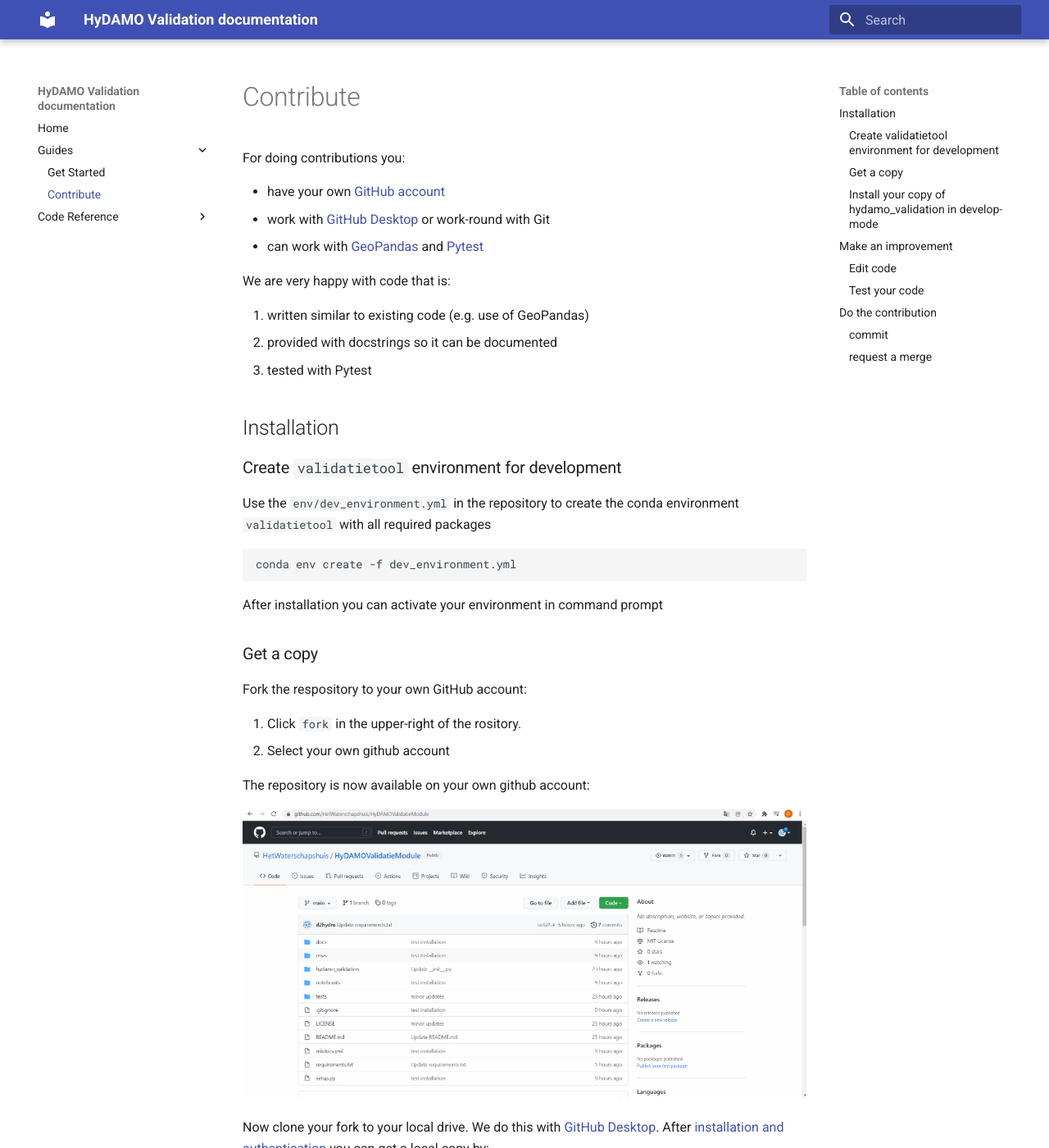
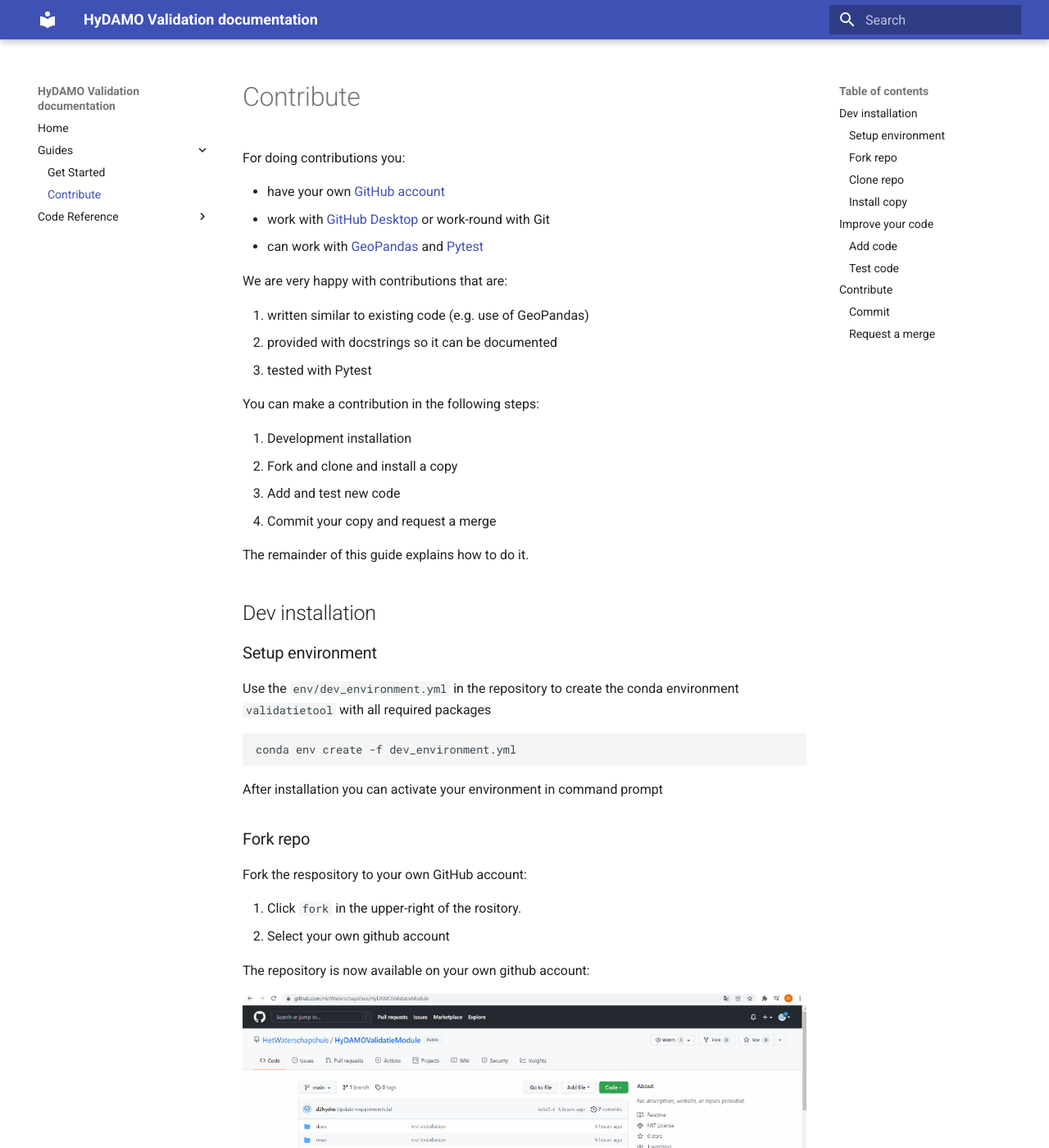
Before and after one commit to HetWaterschapshuis/HyDAMOValidatieModule, an MkDocs documentation site: the page built from docs/guides/contribute.md, in a window 1280 px wide and 1400 px high. Shown: the whole window at 82% size. Built offline with MkDocs 1.6.1 and Material for MkDocs 9.7.7, drawn with Linux system fonts in a browser that asks for light colours; some of the changed text lies outside the part shown.

Commit message:
Update contribute.md

````diff
--- a/docs/guides/contribute.md
+++ b/docs/guides/contribute.md
@@ -6,15 +6,24 @@ For doing contributions you:
 * work with [GitHub Desktop](https://desktop.github.com) or work-round with Git
 * can work with [GeoPandas](https://geopandas.org) and [Pytest](https://www.pytest.org/)
 
-We are very happy with code that is:
+We are very happy with contributions that are:
 
 1. written similar to existing code (e.g. use of GeoPandas)
 2. provided with docstrings so it can be documented
 3. tested with Pytest
 
-## Installation
+You can make a contribution in the following steps:
 
-### Create `validatietool` environment for development
+1. Development installation
+2. Fork and clone and install a copy
+3. Add and test new code
+4. Commit your copy and request a merge
+
+The remainder of this guide explains how to do it.
+
+## Dev installation
+
+### Setup environment
 Use the `env/dev_environment.yml` in the repository to create the conda environment `validatietool` with all required packages
 
 ```
@@ -23,7 +32,7 @@ conda env create -f dev_environment.yml
 
 After installation you can activate your environment in command prompt
 
-### Get a copy
+### Fork repo
 Fork the respository to your own GitHub account:
 
 1. Click `fork` in the upper-right of the rository.
@@ -33,6 +42,7 @@ The repository is now available on your own github account:
 
 ![](images/fork.gif "Fork repository")
 
+### Clone repo
 Now clone your fork to your local drive. We do this with [GitHub Desktop](https://desktop.github.com). After [installation and authentication](https://docs.github.com/en/desktop/installing-and-configuring-github-desktop/overview/getting-started-with-github-desktop)
 you can get a local copy by:
 
@@ -44,7 +54,7 @@ you can get a local copy by:
 
 Verify if the repository is on your local drive.
 
-### Install your copy of hydamo_validation in develop-mode
+### Install copy
 Install the module in the activated `validatietool` environment in develop-mode:
 
 ```
@@ -53,11 +63,11 @@ pip install -e .
 
 __Now you're good to go!__
 
-## Make an improvement
+## Improve your code
 Imagine we want to be able to multiply an HyDAMO attribute by a constant value or a value in an other attribute.
 Therefore we will add a function `multiply` to the general functions
 
-### Edit code
+### Add code
 In functions.general.py we add our new function:
 
 ```python
@@ -119,14 +129,14 @@ pytest --cov-report term-missing --cov=hydamo_validation tests/
 As your function is correct, the test should not fail. You can confirm all lines of your new code are tested:
 ![](images/test.png "Test")
 
-## Do the contribution
+## Contribute
 
-### commit
+### Commit
 First commit your new function in your own repository:
 
 ![](images/commit.gif "Commit")
 
-### request a merge
+### Request a merge
 Now request a merge:
 
 ![](images/merge.gif "Merge request")
````
Also changed, not shown: other parts of docs/guides/contribute.md (+1 -1 lines).
